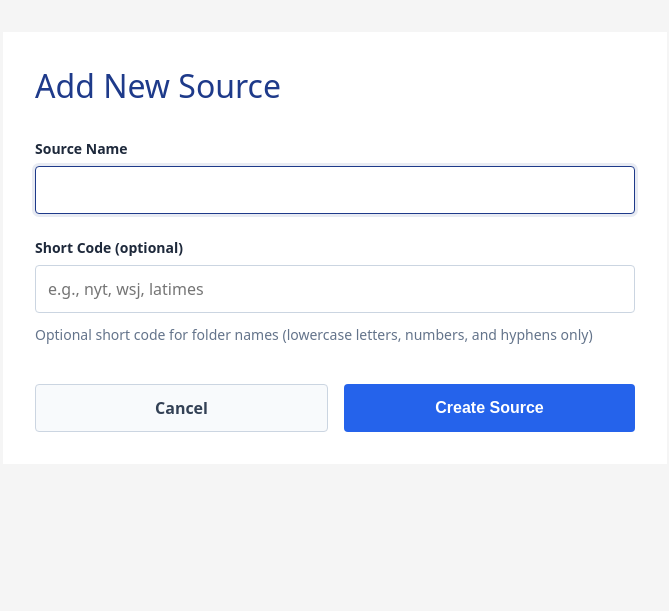
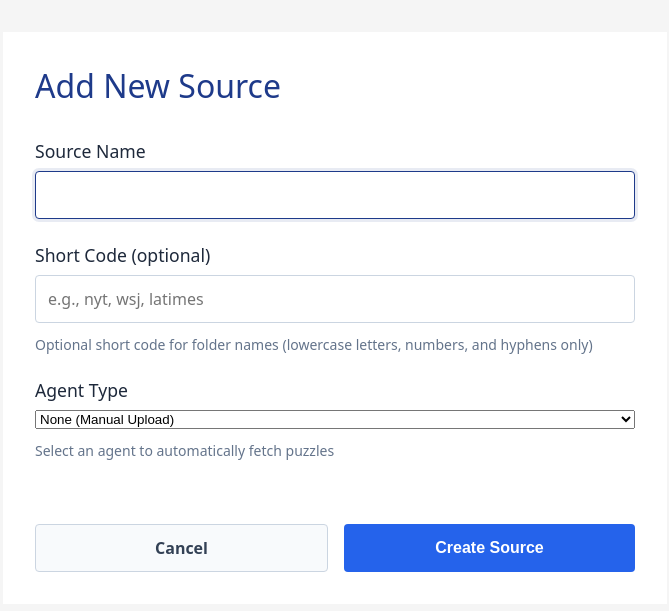
Before and after one commit to nicolecomputer/puzzle-vault, a FastAPI app: page /sources/new in a window 1280 px wide. Shown: the top 611 px of the page, without its empty margins (305-974 px from the left). Run offline with FastAPI, Linux system fonts and the light colour scheme; the visitor is signed in with stand-in values (Sample User, id 1); parts of the project's set-up code (start-up, migrations or seed data) failed here and were passed over.

Commit message:
When creating a source give the option to add an agent

```diff
--- a/src/web/routers/web_ui_router.py
+++ b/src/web/routers/web_ui_router.py
@@ -8,6 +8,7 @@ from fastapi.templating import Jinja2Templates
 from sqlalchemy.orm import Session
 from starlette.responses import Response as StarletteResponse
 
+from src.agents.registry import AGENT_REGISTRY
 from src.shared.database import get_db
 from src.shared.models.puzzle import Puzzle
 from src.shared.models.source import Source
@@ -26,6 +27,24 @@ def get_templates() -> Jinja2Templates:
     from src.web.main import templates  # type: ignore[attr-defined]
 
     return templates
+
+
+@web_ui_router.get("/api/agents")
+@require_auth
+async def list_agents(request: Request) -> dict:
+    """Return list of available agents with their config schemas."""
+    agents = []
+    for agent_info in AGENT_REGISTRY.values():
+        agents.append(
+            {
+                "type": agent_info.type,
+                "name": agent_info.name,
+                "description": agent_info.description,
+                "config_schema": agent_info.config_schema.model_json_schema(),
+                "ui_hints": agent_info.ui_hints,
+            }
+        )
+    return {"agents": agents}
 
 
 @web_ui_router.get("/", response_class=HTMLResponse)
@@ -125,6 +144,9 @@ async def create_source(
     request: Request,
     name: str = Form(...),
     short_code: str | None = Form(None),
+    agent_type: str | None = Form(None),
+    agent_config: str | None = Form(None),
+    agent_enabled: bool = Form(True),
     db: Session = Depends(get_db),
 ) -> StarletteResponse:
     """Create a new source and redirect to sources page."""
@@ -133,7 +155,17 @@ async def create_source(
 
     normalized_short_code = normalize_short_code(short_code)
 
-    source = Source(name=name, user_id=user.id, short_code=normalized_short_code)
+    # Convert empty string to None for agent_type
+    final_agent_type = agent_type if agent_type else None
+
+    source = Source(
+        name=name,
+        user_id=user.id,
+        short_code=normalized_short_code,
+        agent_type=final_agent_type,
+        agent_config=agent_config,
+        agent_enabled=agent_enabled,
+    )
     db.add(source)
     db.commit()
 
--- a/src/web/templates/new_source.html
+++ b/src/web/templates/new_source.html
@@ -32,6 +32,23 @@
         .form-actions .btn-submit {
             flex: 1;
         }
+
+        .agent-config-fields {
+            display: none;
+            padding: 1rem;
+            background: var(--color-bg-light);
+            border-radius: 4px;
+            margin-top: 0.5rem;
+        }
+
+        .agent-config-fields.active {
+            display: block;
+        }
+
+        .form-group label {
+            font-size: 1.1rem;
+            font-weight: 500;
+        }
     </style>
 </head>
 
@@ -51,12 +68,115 @@
                     Optional short code for folder names (lowercase letters, numbers, and hyphens only)
                 </small>
             </div>
+            <div class="form-group">
+                <label for="agent_type">Agent Type</label>
+                <select id="agent_type" name="agent_type">
+                    <option value="">None (Manual Upload)</option>
+                </select>
+                <small>Select an agent to automatically fetch puzzles</small>
+            </div>
+            <div id="agent-config-container"></div>
+            <input type="hidden" id="agent_config" name="agent_config" value="">
+            <input type="hidden" name="agent_enabled" value="true">
             <div class="form-actions">
                 <a href="/user/{{ username }}/sources" class="btn-cancel">Cancel</a>
                 <button type="submit" class="btn-submit">Create Source</button>
             </div>
         </form>
     </div>
+
+    <script>
+        let agents = [];
+        let currentAgentType = null;
+
+        // Fetch available agents
+        fetch('/api/agents')
+            .then(response => response.json())
+            .then(data => {
+                agents = data.agents;
+                const select = document.getElementById('agent_type');
+
+                agents.forEach(agent => {
+                    const option = document.createElement('option');
+                    option.value = agent.type;
+                    option.textContent = agent.name;
+                    select.appendChild(option);
+                });
+            });
+
+        // Handle agent type selection
+        document.getElementById('agent_type').addEventListener('change', function (e) {
+            const agentType = e.target.value;
+            const container = document.getElementById('agent-config-container');
+
+            container.innerHTML = '';
+            currentAgentType = agentType;
+
+            if (!agentType) {
+                return;
+            }
+
+            const agent = agents.find(a => a.type === agentType);
+            if (!agent || !agent.config_schema.properties) {
+                return;
+            }
+
+            // Create form fields based on JSON schema
+            const configDiv = document.createElement('div');
+            configDiv.className = 'agent-config-fields active';
+
+            Object.entries(agent.config_schema.properties).forEach(([key, schema]) => {
+                const formGroup = document.createElement('div');
+                formGroup.className = 'form-group';
+
+                const label = document.createElement('label');
+                label.htmlFor = `config_${key}`;
+                label.textContent = schema.title || key;
+
+                const input = document.createElement('input');
+                input.type = 'text';
+                input.id = `config_${key}`;
+                input.name = `config_${key}`;
+                input.dataset.configKey = key;
+
+                if (schema.default !== undefined) {
+                    input.value = schema.default;
+                }
+
+                if (schema.description) {
+                    const small = document.createElement('small');
+                    small.textContent = schema.description;
+                    formGroup.appendChild(label);
+                    formGroup.appendChild(input);
+                    formGroup.appendChild(small);
+                } else {
+                    formGroup.appendChild(label);
+                    formGroup.appendChild(input);
+                }
+
+                configDiv.appendChild(formGroup);
+            });
+
+            container.appendChild(configDiv);
+        });
+
+        // Build config JSON on submit
+        document.querySelector('.source-form').addEventListener('submit', function (e) {
+            if (!currentAgentType) {
+                return;
+            }
+
+            const configInputs = document.querySelectorAll('[data-config-key]');
+            const config = {};
+
+            configInputs.forEach(input => {
+                const key = input.dataset.configKey;
+                config[key] = input.value;
+            });
+
+            document.getElementById('agent_config').value = JSON.stringify(config);
+        });
+    </script>
 </body>
 
 </html>
```
Also changed, not shown: src/agents/null/agent.py (+10 -2 lines), src/agents/null/config.py (+6 -3 lines).
